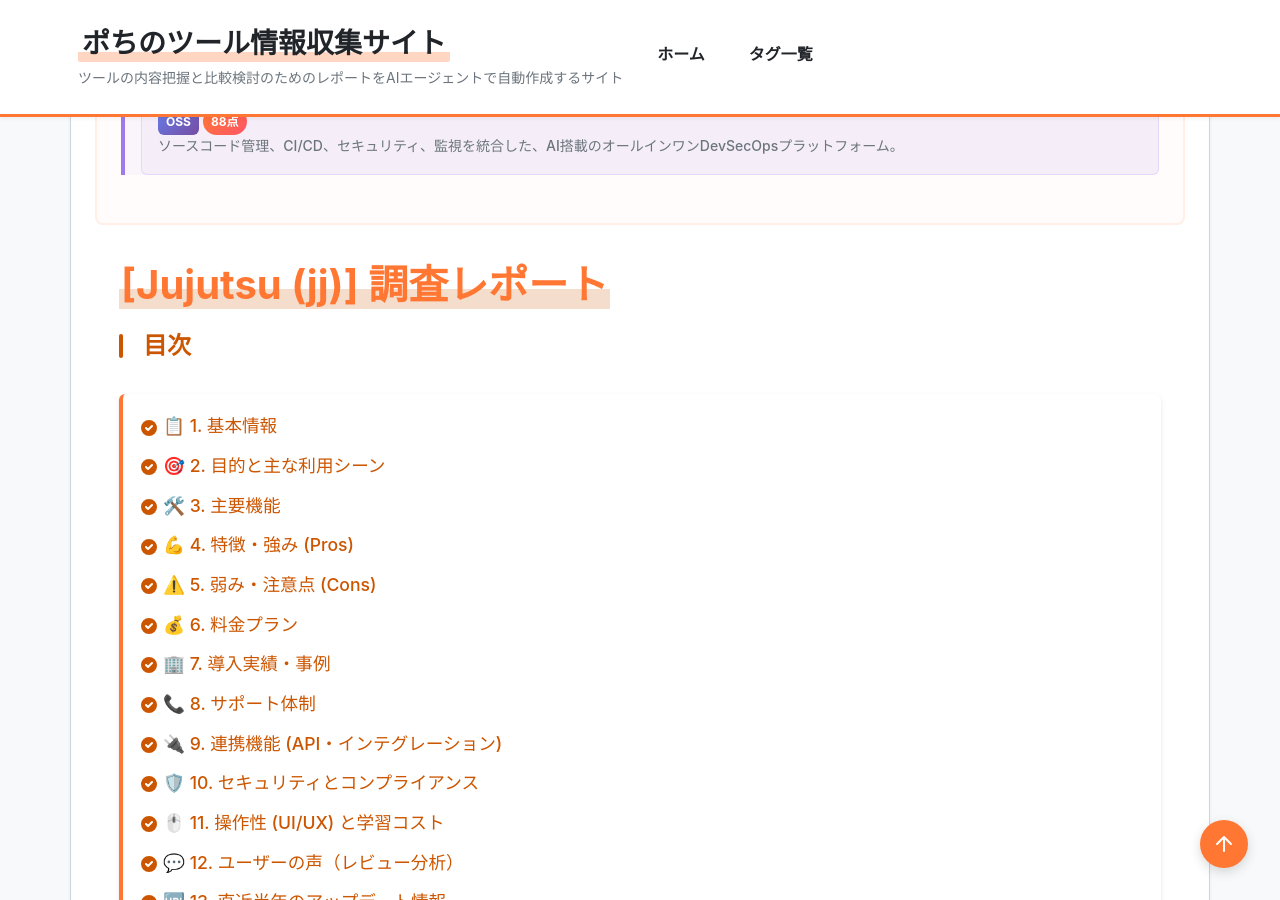
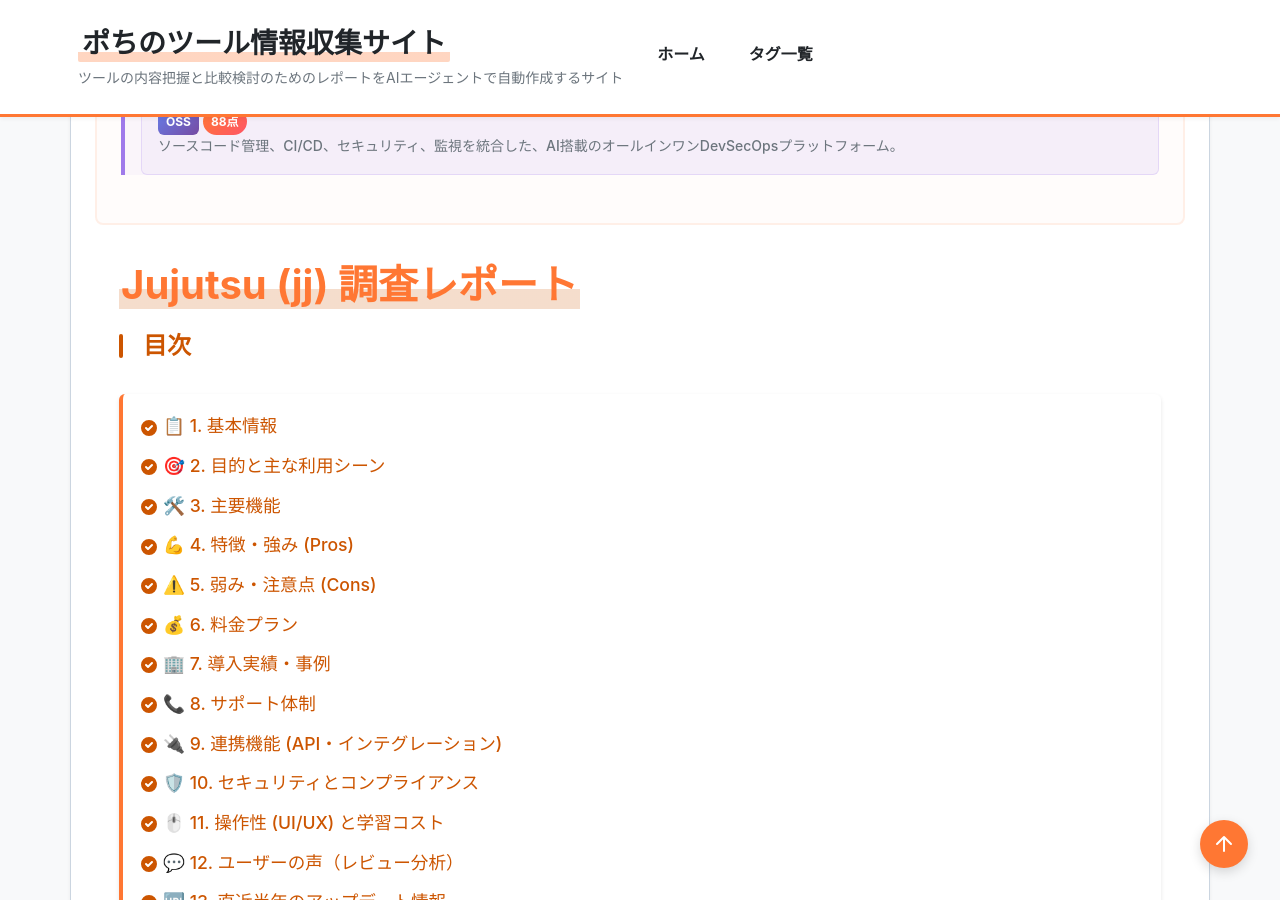
Before and after one commit to aegisfleet/tool-survey-report, a Jekyll site: the page built from _reports/jujutsu.md, in a window 1280 px wide and 900 px high, scrolled down 1759 px. Built offline with Jekyll 4.4.1, drawn with Linux system fonts in a browser that asks for light colours.

Commit message:
括弧外し

```diff
--- a/_reports/jujutsu.md
+++ b/_reports/jujutsu.md
@@ -52,7 +52,7 @@
     - "GitLab"
 ---
 
-# **[Jujutsu (jj)] 調査レポート**
+# **Jujutsu (jj) 調査レポート**
 
 ## **1. 基本情報**
 
```
